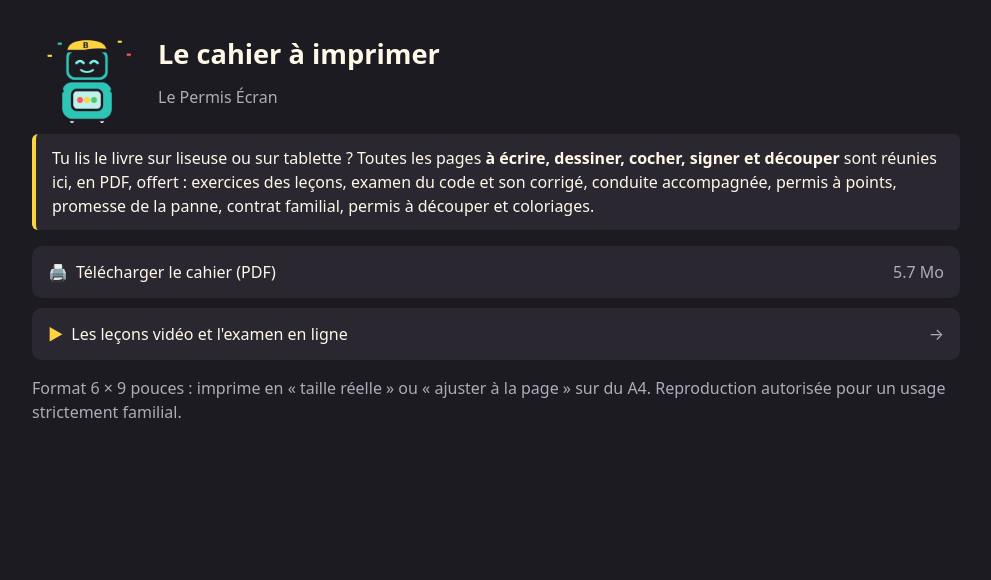
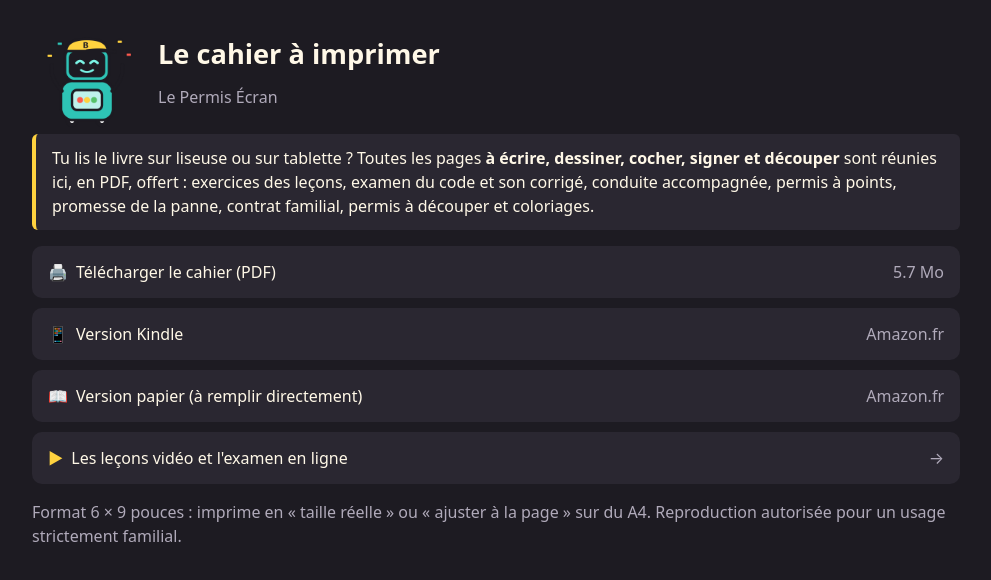
Before and after one commit to editions-allumees/editions-allumees.github.io, a plain HTML site: page c7/imprimer/index.html in a window 1280 px wide. Shown: the whole page, without its empty margins (144-1135 px from the left). Drawn offline with Linux system fonts and the light colour scheme.

Commit message:
C7 : bouton d'avis Kindle relié à l'ASIN de l'ebook ; boutons « Version Kindle » et « Version papier » sur /c7/imprimer
Co-Authored-By: Claude Opus 5.5 <noreply@anthropic.com>
Claude-Session: https://claude.ai/code/session_01FHCSt8Hz4RgYVbnirLGPpu

```diff
--- a/c7/imprimer/index.html
+++ b/c7/imprimer/index.html
@@ -3,4 +3,4 @@
 main{max-width:960px;margin:0 auto;padding:24px 16px 48px}a{color:var(--acc)}h1{font-size:1.7rem;line-height:1.15;margin:.2em 0}.hero{display:flex;gap:16px;align-items:center}.hero img{width:110px;flex:0 0 110px}
 .mut{color:var(--mut)}video{width:100%;border-radius:10px;background:#000;margin:16px 0}
 ul.v{list-style:none;padding:0;display:grid;gap:10px}ul.v a{display:flex;justify-content:space-between;gap:12px;background:var(--card);padding:14px 16px;border-radius:10px;text-decoration:none;color:var(--fg)}
-ul.v b{color:var(--acc);margin-right:8px}.tip{background:var(--card);border-left:4px solid var(--acc);padding:12px 16px;border-radius:6px}</style></head><body><main><div class="hero"><img src="../doudou.png" alt=""><div><h1>Le cahier à imprimer</h1><p class="mut">Le Permis Écran</p></div></div><div class="tip">Tu lis le livre sur liseuse ou sur tablette ? Toutes les pages <b>à écrire, dessiner, cocher, signer et découper</b> sont réunies ici, en PDF, offert : exercices des leçons, examen du code et son corrigé, conduite accompagnée, permis à points, promesse de la panne, contrat familial, permis à découper et coloriages.</div><ul class="v"><li><a href="cahier_a_imprimer.pdf" download><span><b>🖨️</b>Télécharger le cahier (PDF)</span><span class="mut">5.7 Mo</span></a></li><li><a href="../"><span><b>▶</b>Les leçons vidéo et l'examen en ligne</span><span class="mut">→</span></a></li></ul><p class="mut">Format 6 × 9 pouces : imprime en « taille réelle » ou « ajuster à la page » sur du A4. Reproduction autorisée pour un usage strictement familial.</p></main></body></html>
+ul.v b{color:var(--acc);margin-right:8px}.tip{background:var(--card);border-left:4px solid var(--acc);padding:12px 16px;border-radius:6px}</style></head><body><main><div class="hero"><img src="../doudou.png" alt=""><div><h1>Le cahier à imprimer</h1><p class="mut">Le Permis Écran</p></div></div><div class="tip">Tu lis le livre sur liseuse ou sur tablette ? Toutes les pages <b>à écrire, dessiner, cocher, signer et découper</b> sont réunies ici, en PDF, offert : exercices des leçons, examen du code et son corrigé, conduite accompagnée, permis à points, promesse de la panne, contrat familial, permis à découper et coloriages.</div><ul class="v"><li><a href="cahier_a_imprimer.pdf" download><span><b>🖨️</b>Télécharger le cahier (PDF)</span><span class="mut">5.7 Mo</span></a></li><li><a href="https://www.amazon.fr/dp/B0HS84TWXY"><span><b>📱</b>Version Kindle</span><span class="mut">Amazon.fr</span></a></li><li><a href="https://www.amazon.fr/dp/B0HRFNC4GK"><span><b>📖</b>Version papier (à remplir directement)</span><span class="mut">Amazon.fr</span></a></li><li><a href="../"><span><b>▶</b>Les leçons vidéo et l'examen en ligne</span><span class="mut">→</span></a></li></ul><p class="mut">Format 6 × 9 pouces : imprime en « taille réelle » ou « ajuster à la page » sur du A4. Reproduction autorisée pour un usage strictement familial.</p></main></body></html>
```
Also changed, not shown: c7/avis/index.html (+1 -1 lines).
